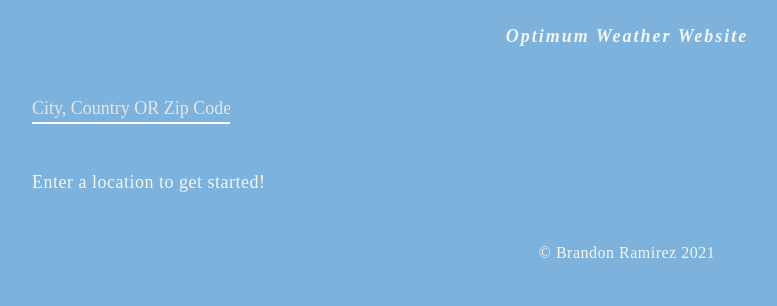
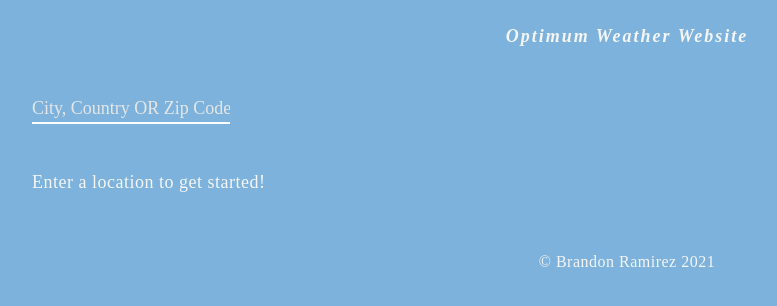
Before and after one commit to rBrandon1/react-weather-site, a React (Create React App) app in the folder weather-app/: page / in a window 1280 px wide. Shown: the top 306 px of the page, without its empty margins (13-790 px from the left). Built offline with nearby package versions, Linux system fonts and the light colour scheme; no server answers.

Commit message:
Padding to footer

```diff
--- a/weather-app/src/App.js
+++ b/weather-app/src/App.js
@@ -293,7 +293,7 @@ function App() {
         </div>
         )}
       </main>
-      <footer>© Brandon Ramirez 2021</footer>
+      <footer className="p-2">© Brandon Ramirez 2021</footer>
     </div>
   );
 
```
